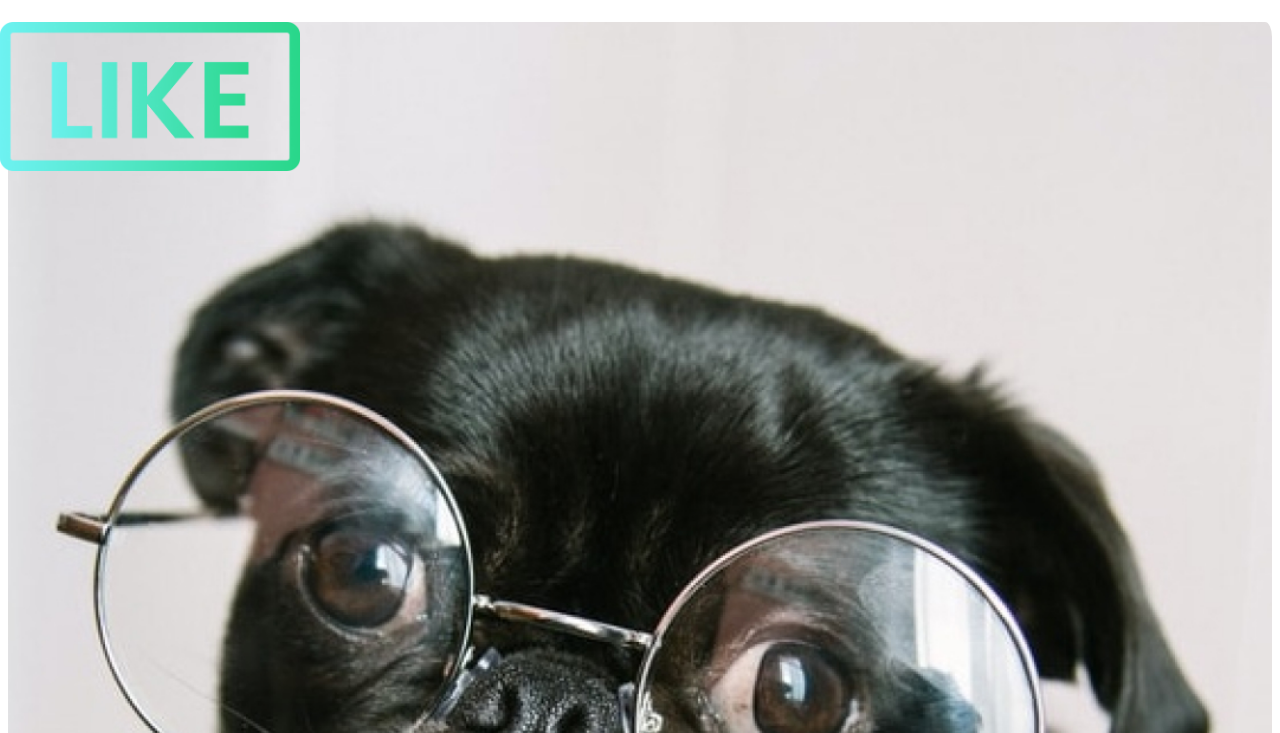
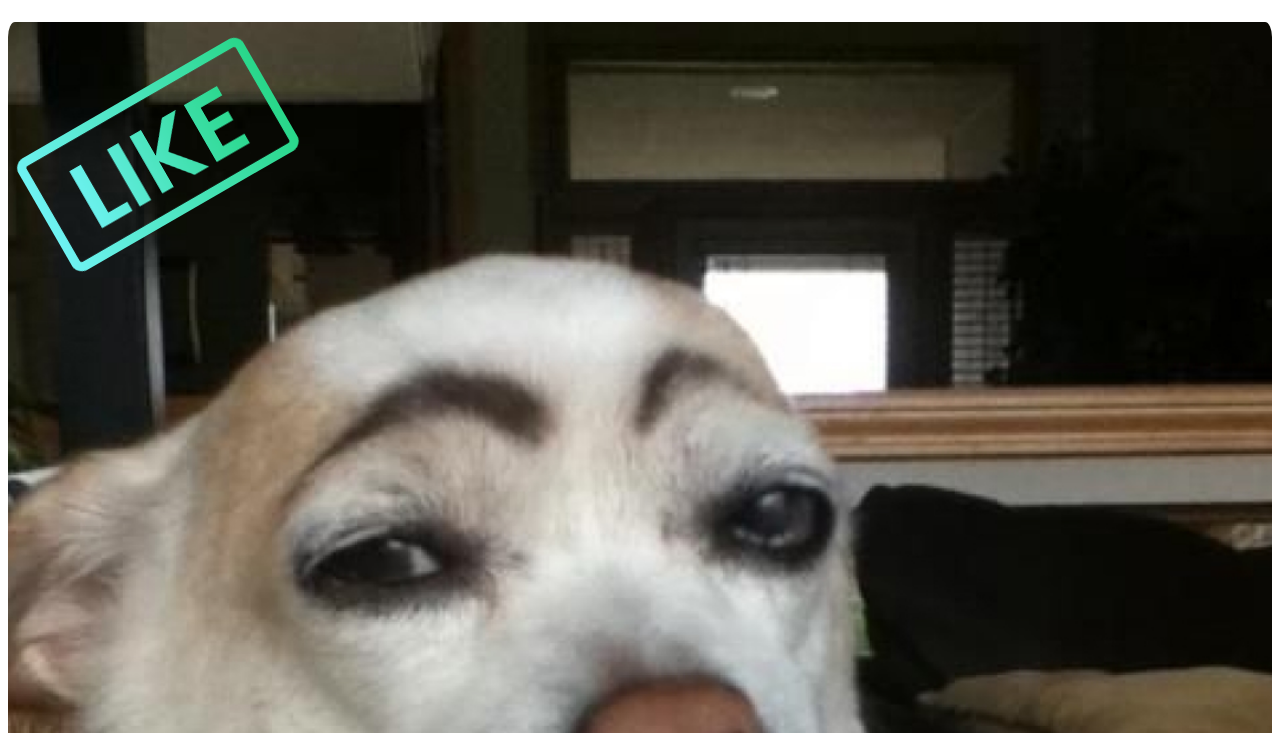
Before and after one commit to DevProgs/GoodBoi-app, a website built with Vite: page index.html in a window 1280 px wide. Shown: the part 67-800 px from the top of the page. Built offline with nearby package versions, Linux system fonts and the light colour scheme.

Commit message:
Added badge styles

```diff
--- a/index.html
+++ b/index.html
@@ -19,7 +19,7 @@
       </nav>
     <section>
       <main>
-        <img class="dog" src="/images/dog-rex.jpg" alt="">
+        <img class="dog" src="/images/dog-teddy.jpg" alt="">
         <img class="like" src="/images/like-image.png" alt="">
       </main>
     </section>
--- a/style.css
+++ b/style.css
@@ -55,5 +55,8 @@ nav {
 
 .like {
   position: relative;
-  width: 300px;
+  max-width: 260px;
+  transform: rotate(-30deg);
+  left: 1.75em;
+  top: 4.3em;
 }
```
